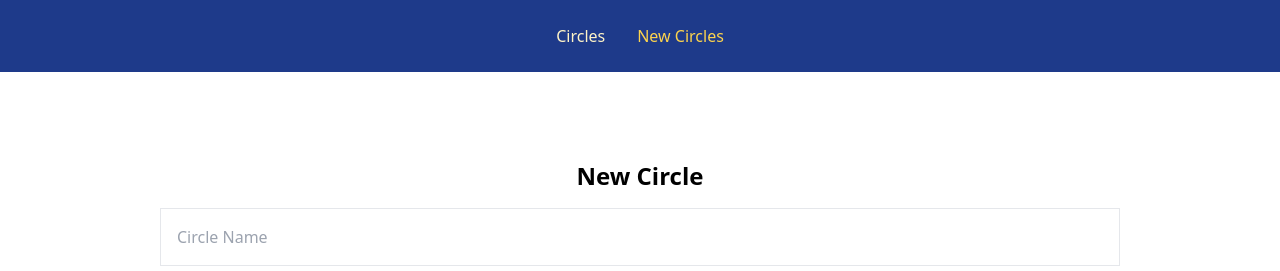
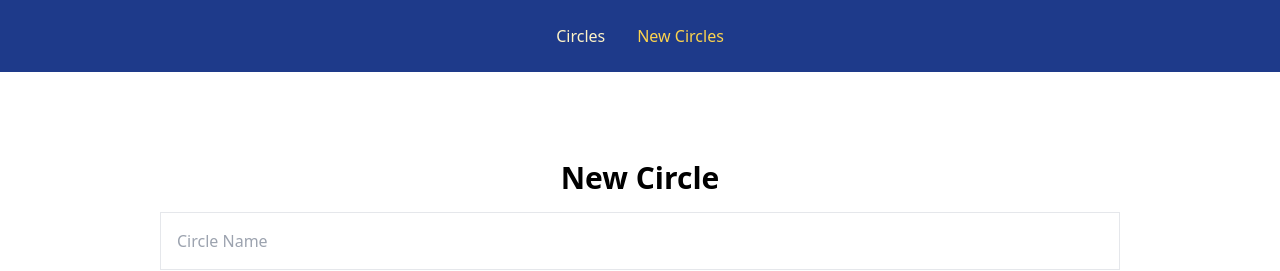
Before and after one commit to guysbryant/connect-react-client, a React (Create React App) app: page /circles/new in a window 1280 px wide. Shown: the top 271 px of the page. Built offline with nearby package versions, Linux system fonts and the light colour scheme.

Commit message:
Modify text size

```diff
--- a/src/containers/CircleForm.jsx
+++ b/src/containers/CircleForm.jsx
@@ -29,7 +29,7 @@ export default class CircleForm extends React.Component{
     render(){
         return(
             <form onSubmit={this.submitHandler} className="max-w-6xl w-3/4 mx-auto mt-16 shadow-lg-4 py-6">
-              <h1 className="text-center text-2xl font-semibold mb-2">New Circle</h1>
+              <h1 className="text-center text-3xl font-semibold mb-2">New Circle</h1>
               <fieldset>
                 <input type="text"
                        name="name"
```
